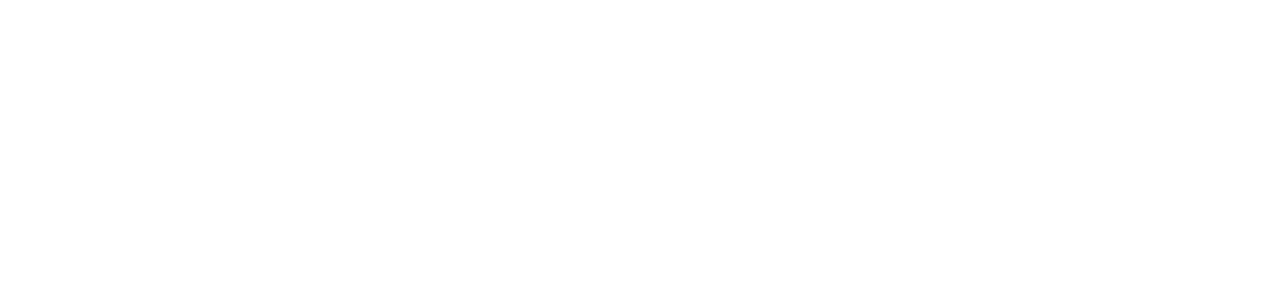
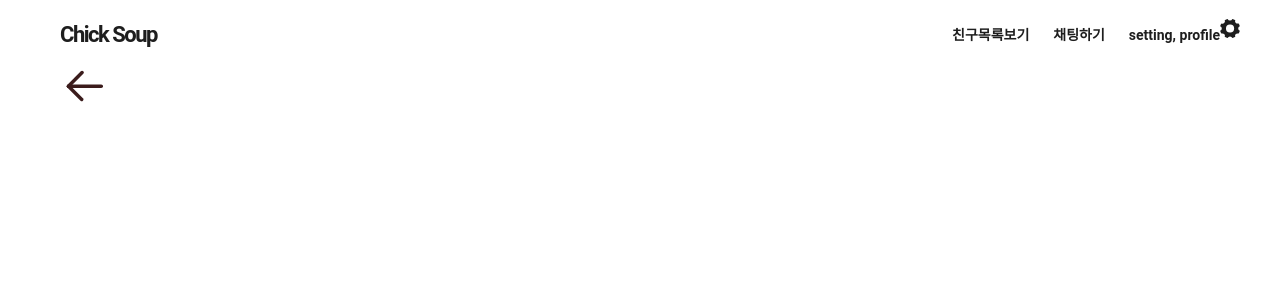
Before and after one commit to LeeSeongJinCa/ChickSoup-React, a React (Create React App) app in the folder react-app/: page /friendlist in a window 1280 px wide. Shown: the top 300 px of the page. Built offline with nearby package versions, Linux system fonts and the light colour scheme.

Commit message:
[MODIFY] <Header> 각 페이지로 Link되는 부분 css 추가 변경
2020.01.23

```diff
--- a/react-app/src/App.js
+++ b/react-app/src/App.js
@@ -1,24 +1,72 @@
-import React, { useState } from 'react';
-import { Route } from 'react-router-dom'
-import Global from './Styled';
-import Register from './components/Register/Register';
-import Login from './components/Login/Login';
-import Header from './components/Header/Header';
+import React, { useState, useEffect } from 'react';
+import { Route, withRouter, Switch } from 'react-router-dom'
+import * as components from './AppComponents';
 
-const App = () => {
+const App = ({ location }) => {
     const [page, setPage] = useState(false);
-    const setBackgroundYellow = () => {
-        setPage(true);
+    const [headerInProfile, setHeaderInProfile] = useState(false);
+    const authPage = (how) => {
+        setPage(how);
     };
-
+    const profilePage = (how) => {
+        setHeaderInProfile(how);
+    };
+    useEffect(() => {
+        if (location.pathname === "/") {
+            authPage(false);
+        }
+        if (location.pathname.split("/")[1] === "profile") {
+            setHeaderInProfile(true);
+        } else {
+            setHeaderInProfile(false);
+        }
+    });
     return (
-        <div>
-            <Global page={page} />
-            <Route path="/" component={Header} exact />
-            <Route path="/register" component={() => <Register onLoad={setBackgroundYellow} />} />
-            <Route path="/login" component={() => <Login onLoad={setBackgroundYellow} />} />
-        </div>
+        <>
+            <components.Global page={page} />
+            <Route
+                path="/"
+                component={() =>
+                    <components.Header
+                        onLoadAuth={authPage}
+                        onLoadProfile={headerInProfile}
+                    />}
+                exact={page}
+            />
+            <Route
+                path="/register"
+                component={() =>
+                    <components.Register
+                        onLoadAuth={authPage}
+                    />}
+            />
+            <Route
+                path="/login"
+                component={() =>
+                    <components.Login
+                        onLoadAuth={authPage}
+                    />}
+            />
+            <Switch>
+                <Route
+                    path="/profile/:name"
+                    component={() =>
+                        <components.Profile
+                            onLoadAuth={authPage}
+                            onLoadProfile={profilePage}
+                        />}
+                />
+                <Route
+                    path="/profile"
+                    component={() =>
+                        <components.Profile
+                            onLoadAuth={authPage}
+                            onLoadProfile={profilePage}
+                        />}
+                />
+            </Switch>
+        </>
     )
 };
 
-export default App;
+export default withRouter(App);
--- /dev/null
+++ b/react-app/src/AppComponents.js
@@ -0,0 +1,7 @@
+import Global from './Styled';
+import Register from './components/Register/Register';
+import Login from './components/Login/Login';
+import Header from './components/Header/Header';
+import Profile from './components/Profile/Profile';
+
+export { Global, Register, Login, Header, Profile };
--- /dev/null
+++ b/react-app/src/components/Common/StyledLink.js
@@ -0,0 +1,14 @@
+import React from 'react';
+import { Link } from 'react-router-dom';
+import styled from 'styled-components';
+
+
+const StyledLink = styled(Link)`
+    text-decoration: none;
+
+    &:focus, &:hover, &:visited, &:link, &:active {
+        text-decoration: none;
+    }
+`;
+
+export default (props) => <StyledLink {...props}></StyledLink>;
--- a/react-app/src/components/Header/Header.js
+++ b/react-app/src/components/Header/Header.js
@@ -1,17 +1,33 @@
-import React, { useState } from 'react';
+import React, { useEffect } from 'react';
+import StyledLink from '../Common/StyledLink';
 import * as Styled from './Styled';
 
-const Header = () => {
+const Header = ({ onLoadAuth, onLoadProfile }) => {
+    const nowAuthPage = () => onLoadAuth(true);
+    const notAuthPage = () => onLoadAuth(false);
     return (
-        <Styled.Header>
+        <Styled.Header profile={onLoadProfile.toString()}>
             <div>
-                <h1>Chick Soup</h1>
+                <h1
+                    onClick={notAuthPage}
+                ><StyledLink to="/">Chick Soup</StyledLink>
+                </h1>
                 <i></i>
             </div>
             <ul>
-                <li>친구목록보기</li>
-                <li>채팅하기</li>
-                <li><i></i></li>
+                <li
+                    onClick={nowAuthPage}
+                ><StyledLink to="/register">친구목록보기</StyledLink>
+                </li>
+                <li
+                    onClick={nowAuthPage}
+                ><StyledLink to="/login">채팅하기</StyledLink>
+                </li>
+                <li
+                    onClick={notAuthPage}
+                ><StyledLink to="/profile">setting, profile</StyledLink>
+                    <i></i>
+                </li>
             </ul>
         </Styled.Header>
     )
--- a/react-app/src/components/Header/Styled.js
+++ b/react-app/src/components/Header/Styled.js
@@ -10,13 +10,15 @@
     justify-content: space-between;
     padding: 24px 60px;
     ${props =>
-        props.profile === "profile" ? css`
+        props.profile === "true" ? css`
     > div {
         position: relative;
         > h1 {
             font-size: 22px;
             letter-spacing: -1.5px;
+            > a {
                 color: white;
+            }
         }
         > i {
             position: absolute;
@@ -39,8 +41,10 @@
             margin-left: 24px;
             font-size: 14px;
             font-weight: bold;
+            cursor: pointer;
+            > a {
                 color: white;
-                cursor: pointer;
+            }
             > i {
                 position: absolute;
                 transform: translateY(-50%);
@@ -60,7 +64,9 @@
         > h1 {
             font-size: 22px;
             letter-spacing: -1.5px;
-                color: black;
+            > a {
+                color: #1E1E1E;
+            }
         }
         > i {
             position: absolute;
@@ -84,8 +90,10 @@
             margin-left: 24px;
             font-size: 14px;
             font-weight: bold;
-                color: black;
             cursor: pointer;
+            > a {
+                color: #1E1E1E;
+            }
             > i {
                 position: absolute;
                 transform: translateY(-50%);
--- a/react-app/src/components/Login/Login.js
+++ b/react-app/src/components/Login/Login.js
@@ -1,10 +1,11 @@
-import React from 'react';
+import React, { useEffect } from 'react';
 import * as Styled from './Styled';
 import ChickSoupLogo from '../img/chicksoupLogo.svg';
 
-const Login = ({ onLoad }) => {
-    // Change background-color to Yellow
-    window.onload = () => onLoad();
+const Login = ({ onLoadAuth }) => {
+    useEffect(() => {
+        onLoadAuth(true); // Change background-color to Yellow
+    });
     return (
         <Styled.Login>
             <div>
--- a/react-app/src/components/Profile/Profile.js
+++ b/react-app/src/components/Profile/Profile.js
@@ -1,10 +1,16 @@
-import React from 'react';
+import React, { useEffect } from 'react';
 import * as Styled from './Styled';
 
-const Profile = () => {
+const Profile = ({ onLoadAuth, onLoadProfile }) => {
+    const notAuthPage = () => onLoadAuth(false);
+    const nowProfilePage = () => onLoadProfile(true);
+    useEffect(() => {
+        notAuthPage();
+        nowProfilePage();
+    });
     return (
-        <>
-        </>
+        <Styled.Profile>
+        </Styled.Profile>
     )
 }
 
--- a/react-app/src/components/Profile/Styled.js
+++ b/react-app/src/components/Profile/Styled.js
@@ -0,0 +1,7 @@
+import styled from 'styled-components';
+
+const Profile = styled.main`
+
+`;
+
+export { Profile };
--- a/react-app/src/components/Register/Register.js
+++ b/react-app/src/components/Register/Register.js
@@ -1,11 +1,12 @@
-import React, { useState } from 'react';
+import React, { useState, useEffect } from 'react';
 import * as Styled from './Styled';
 import RegisterFirst from './RegisterFirst';
 import RegisterSecond from './RegisterSecond';
 
-const Register = ({ onLoad }) => {
-    // Change background-color to Yellow
-    window.onload = () => onLoad();
+const Register = ({ onLoadAuth }) => {
+    useEffect(() => {
+        onLoadAuth(true); // Change background-color to Yellow
+    });
     const [next, setNext] = useState(true);
     const movePage = (bool) => {
         setNext(bool);
```
Lines whose indentation alone changed are shown as unchanged.
